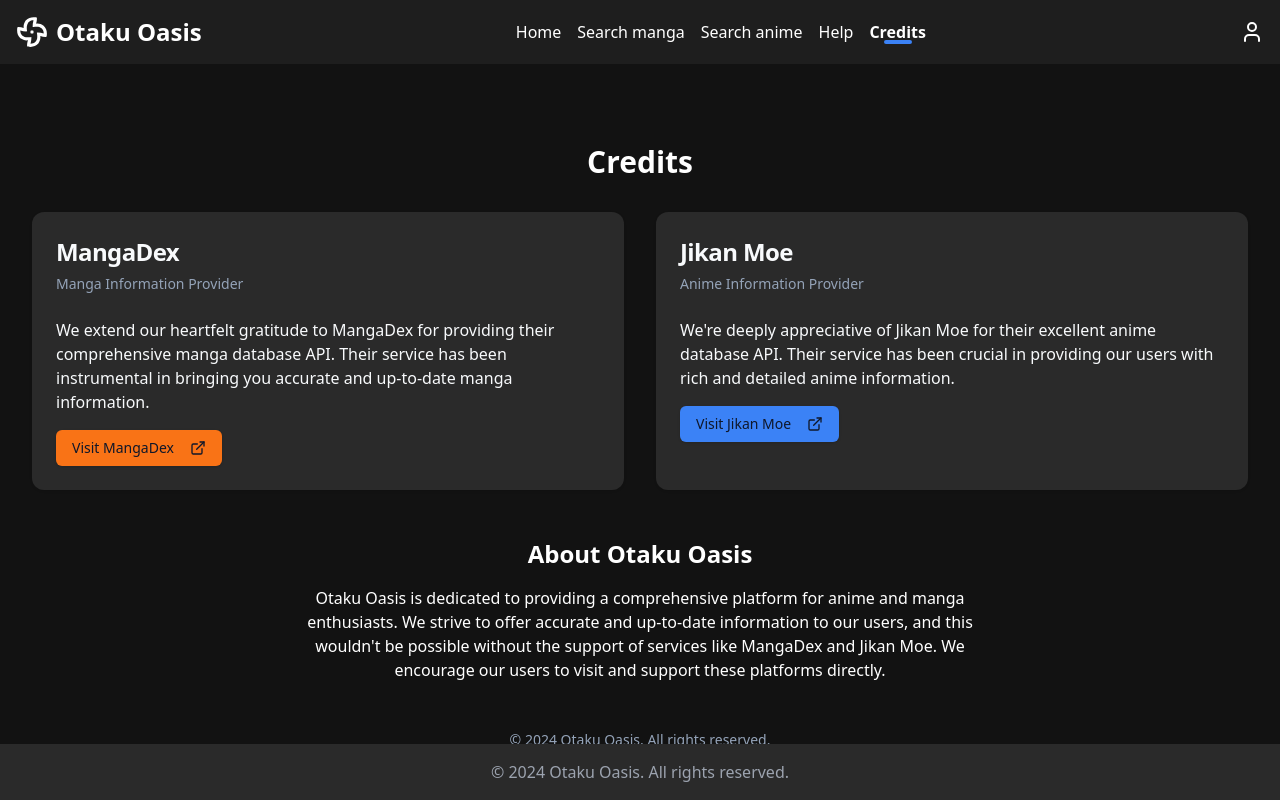
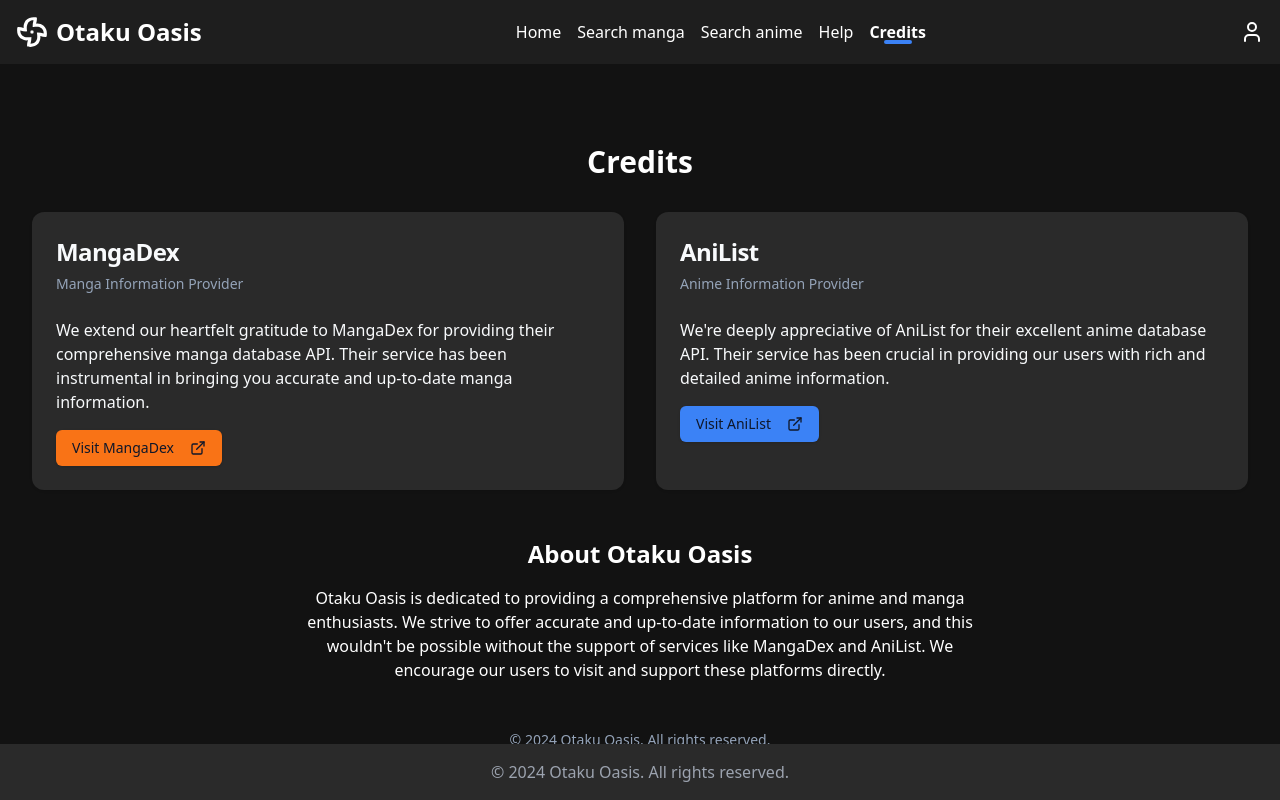
Before and after one commit to IgnacioBarraza/AnimeHub, a React (Vite) app: page /credits in a window 1280 px wide. Built offline with nearby package versions, Linux system fonts and the light colour scheme.

Commit message:
💄 Change credits to AniList

```diff
--- a/src/shared/credits/credits.tsx
+++ b/src/shared/credits/credits.tsx
@@ -28,17 +28,17 @@
 
         <Card className='bg-background-light border-none'>
           <CardHeader>
-            <CardTitle className="text-2xl">Jikan Moe</CardTitle>
+            <CardTitle className="text-2xl">AniList</CardTitle>
             <CardDescription>Anime Information Provider</CardDescription>
           </CardHeader>
           <CardContent>
             <p className="mb-4">
-              We're deeply appreciative of Jikan Moe for their excellent anime database API.
+              We're deeply appreciative of AniList for their excellent anime database API.
               Their service has been crucial in providing our users with rich and detailed anime information.
             </p>
             <Button asChild>
-              <a href="https://jikan.moe" target="_blank" rel="noopener noreferrer" className="inline-flex items-center">
-                Visit Jikan Moe
+              <a href="https://anilist.co/" target="_blank" rel="noopener noreferrer" className="inline-flex items-center">
+                Visit AniList
                 <ExternalLink className="ml-2 h-4 w-4" />
               </a>
             </Button>
@@ -51,14 +51,14 @@
         <p className="max-w-2xl mx-auto">
           Otaku Oasis is dedicated to providing a comprehensive platform for anime and manga enthusiasts.
           We strive to offer accurate and up-to-date information to our users, and this wouldn't be possible
-          without the support of services like MangaDex and Jikan Moe. We encourage our users to visit and
+          without the support of services like MangaDex and AniList. We encourage our users to visit and
           support these platforms directly.
         </p>
       </div>
 
       <footer className="mt-12 text-center text-sm text-muted-foreground">
         <p>© {new Date().getFullYear()} Otaku Oasis. All rights reserved.</p>
-        <p>Anime and manga data provided by MangaDex and Jikan Moe.</p>
+        <p>Anime and manga data provided by MangaDex and AniList.</p>
       </footer>
     </div>
   )
```
